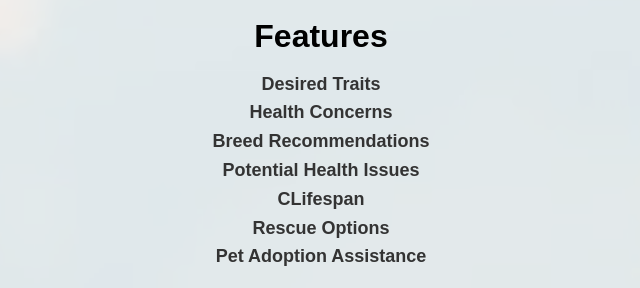
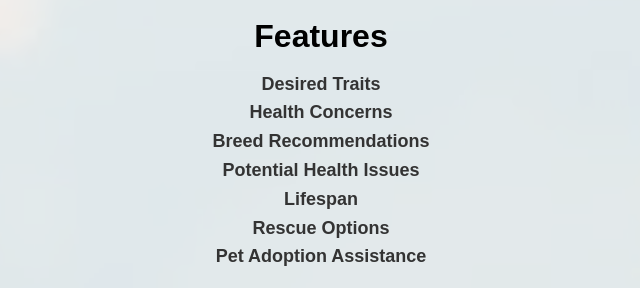
Before and after one commit to bhattsukriti/pet, a plain HTML site: page index.html in a window 1280 px wide. Shown: the part 367-655 px from the top of the page, 319-959 px from the left. Drawn offline with Linux system fonts and the light colour scheme.

Commit message:
Update index.html

```diff
--- a/index.html
+++ b/index.html
@@ -82,7 +82,7 @@
             Health Concerns<br>
             Breed Recommendations<br>
             Potential Health Issues<br>
-            CLifespan<br>
+            Lifespan<br>
             Rescue Options<br>
             Pet Adoption Assistance<br>
         </h2>
```
